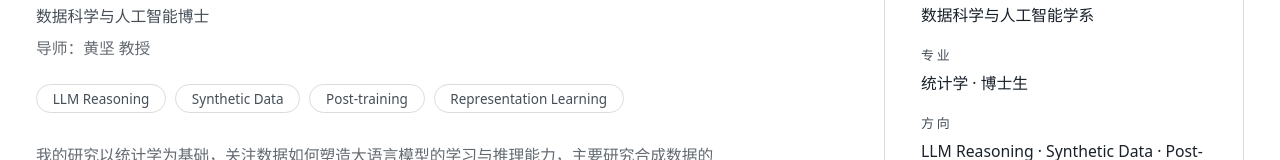
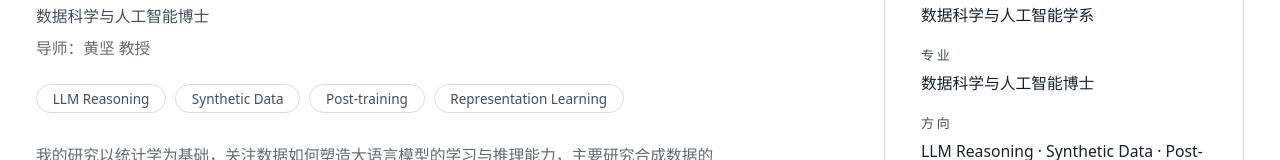
Before and after one commit to gfsdfgjh/gfsdfgjh.github.io, a React (Vite) app: page / in a window 1280 px wide. Shown: the part 353-513 px from the top of the page. Built offline with nearby package versions, Linux system fonts and the light colour scheme.

Commit message:
Use shared degree description in profile card

```diff
--- a/src/components/Hero.tsx
+++ b/src/components/Hero.tsx
@@ -59,7 +59,7 @@
               {[
                 ["学校", "The Hong Kong Polytechnic University"],
                 ["学系", profile.department],
-                ["专业", "统计学 · 博士生"],
+                ["专业", profile.degree],
                 ["方向", profile.tags.join(" · ")],
                 ["荣誉", "香港理工大学校长奖学金 · 国家奖学金"],
               ].map(([k, v]) => (
```
